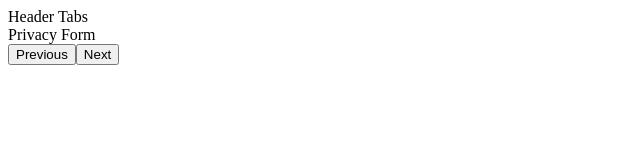
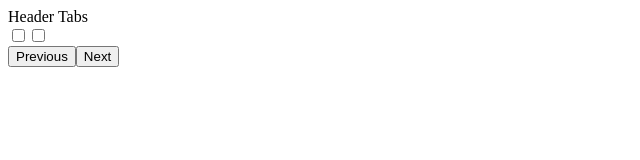
Before and after one commit to floroz/multi-step-form-trayio, a React (Create React App) app: page / in a window 1280 px wide. Both pictures are taken after a click on the button "Next". Shown: the top 160 px of the page, without its empty margins (0-640 px from the left). Built offline with nearby package versions, Linux system fonts and the light colour scheme.

Commit message:
checkbox logic

```diff
--- a/src/components/Form/useFormState.ts
+++ b/src/components/Form/useFormState.ts
@@ -9,10 +9,6 @@ export interface IFormState {
   receiveUpdate: boolean;
   receiveCommunication: boolean;
 }
-
-type ValueOf<T> = T[keyof T];
-
-export type ValueOfIFormState = ValueOf<IFormState>;
 
 interface IAction {
   type: string;
@@ -47,9 +43,29 @@ const reducer = (state: IFormState = initialState, action: IAction) => {
         step: state.step === 0 ? state.step : state.step - 1,
       };
     case UPDATE_FORM_FIELD:
+      /**
+       * Logic for handling checkbox change
+       */
+      let checkboxValue;
+      if (action.payload.name === "receiveUpdate") {
+        checkboxValue = state["receiveUpdate"];
+        return {
+          ...state,
+          receiveUpdate: !checkboxValue,
+        };
+      } else if (action.payload.name === "receiveCommunication") {
+        checkboxValue = state["receiveCommunication"];
+        return {
+          ...state,
+          receiveCommunication: !checkboxValue,
+        };
+      }
+      /**
+       * Default logic for text input
+       */
       return {
         ...state,
-        [action.payload.name]: [action.payload.value],
+        [action.payload.name]: action.payload.value,
       };
     case CLEAR_FORM:
       return initialState;
--- a/src/components/PrivacyForm/PrivacyForm.tsx
+++ b/src/components/PrivacyForm/PrivacyForm.tsx
@@ -1,12 +1,35 @@
 import React, { SyntheticEvent } from "react";
-import { IFormState } from "../Form/useFormState";
+import useFormState, { IFormState } from "../Form/useFormState";
 interface Props {
   onChangeHandler: (event: SyntheticEvent<HTMLInputElement>) => void;
   formState: IFormState;
 }
 
 const PrivacyForm = (props: Props) => {
-  return <div>Privacy Form</div>;
+  const { formState, onChangeHandler } = useFormState();
+  const { receiveUpdate, receiveCommunication } = formState;
+  return (
+    <div>
+      <label htmlFor="receiveUpdate">
+        <input
+          type="checkbox"
+          name="receiveUpdate"
+          id="receiveUpdate"
+          checked={receiveUpdate}
+          onChange={onChangeHandler}
+        />
+      </label>
+      <label htmlFor="receiveCommunication">
+        <input
+          type="checkbox"
+          name="receiveCommunication"
+          id="receiveCommunication"
+          checked={receiveCommunication}
+          onChange={onChangeHandler}
+        />
+      </label>
+    </div>
+  );
 };
 
 export default PrivacyForm;
```
